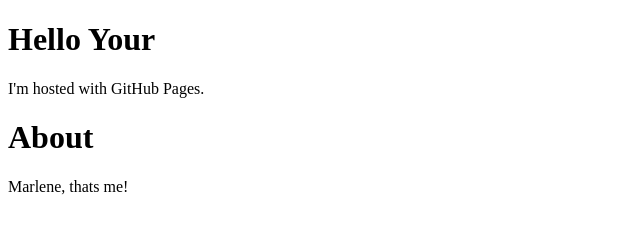
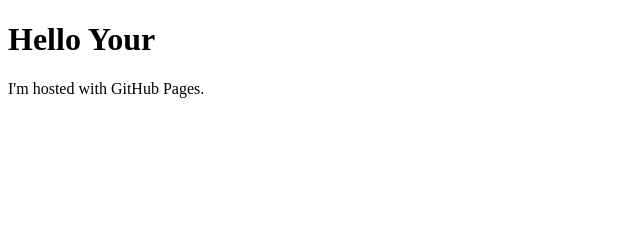
Before and after one commit to MarleneSimtec/marlene.github.io, a plain HTML site: page index.html in a window 1280 px wide. Shown: the whole page, without its empty margins (0-640 px from the left). Drawn offline with Linux system fonts and the light colour scheme.

Commit message:
Update index.html

```diff
--- a/index.html
+++ b/index.html
@@ -3,7 +3,5 @@
 <body>
 <h1>Hello Your</h1>
 <p>I'm hosted with GitHub Pages.</p>
-<h1>About</h1>
-<p>Marlene, thats me!</p>
 </body>
 </html>
```
